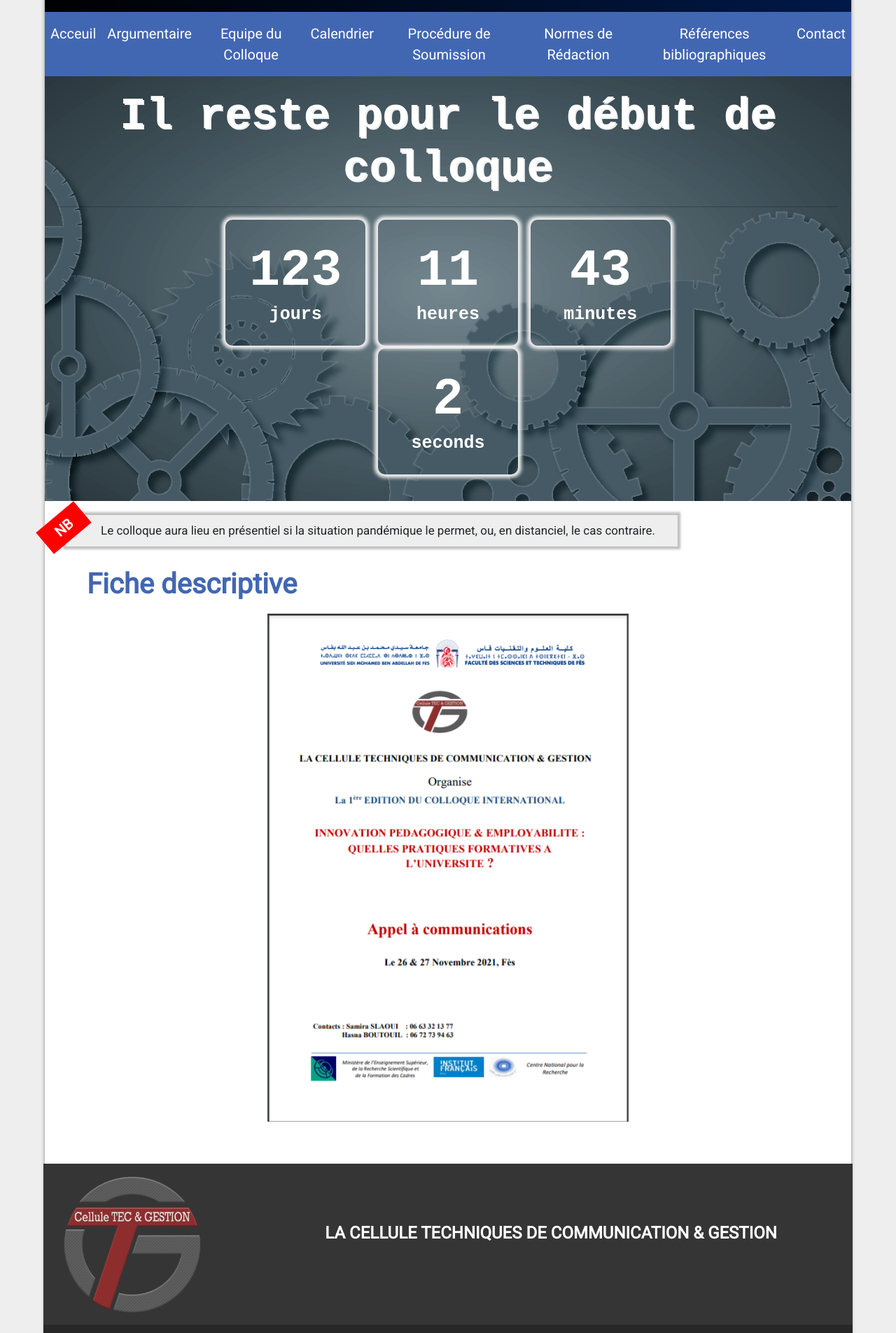
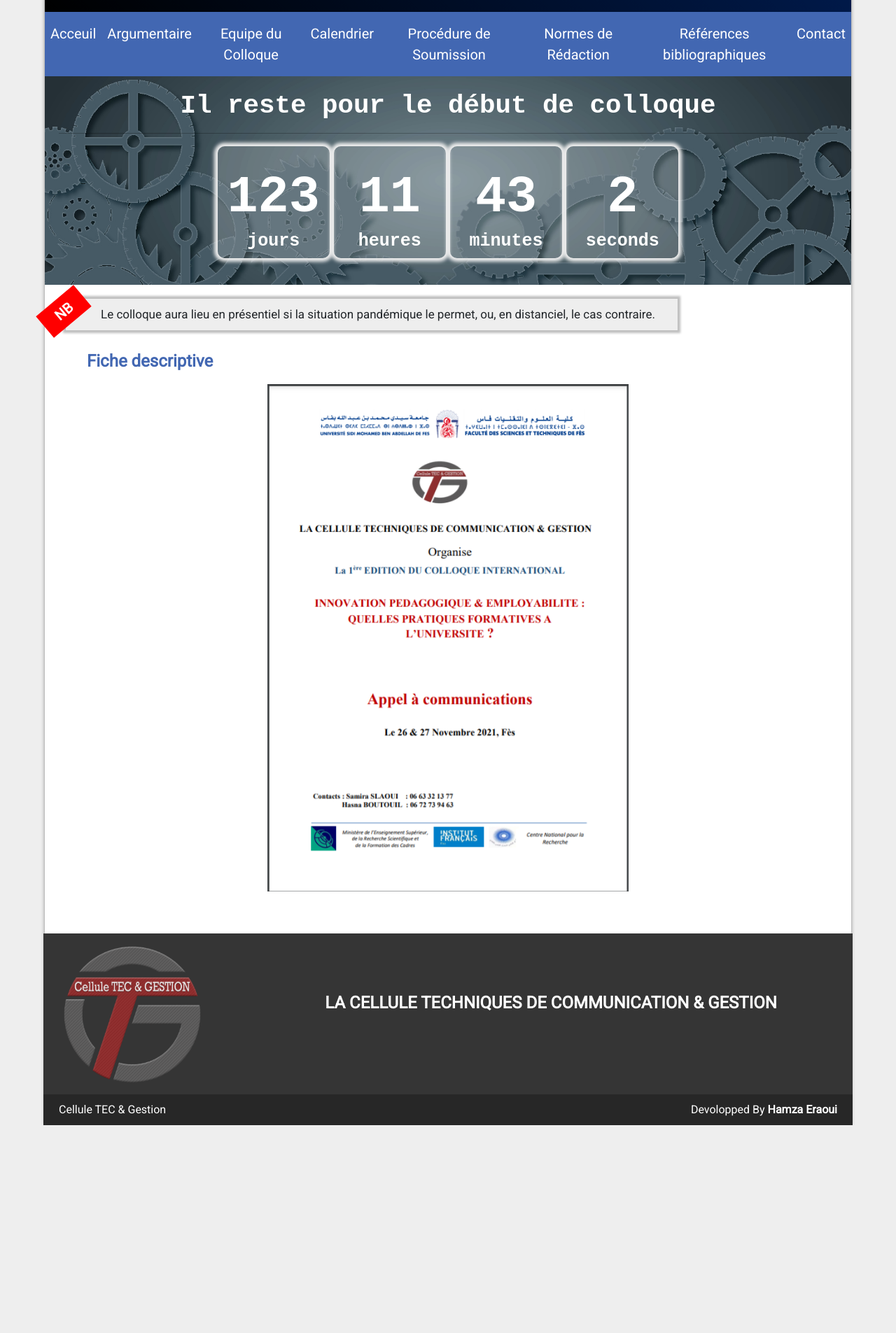
Before and after one commit to Eraoui909/RNJC, a Vue app: page / in a window 1280 px wide. Shown: the part 420-2325 px from the top of the page at 70% size. After the commit the page ends 2028 px from the top, so only its background shows below. Built offline with nearby package versions, Linux system fonts and the light colour scheme.

Commit message:
last commit

```diff
--- a/public/index.html
+++ b/public/index.html
@@ -4,7 +4,7 @@
     <meta charset="utf-8">
     <meta http-equiv="X-UA-Compatible" content="IE=edge">
     <meta name="viewport" content="width=device-width,initial-scale=1.0">
-    <link rel="icon" href="<%= BASE_URL %>logo_cellule.ong">
+    <link rel="icon" href="<%= BASE_URL %>logo_cellule.png">
     <title><%= htmlWebpackPlugin.options.title %></title>
     <link href="https://cdn.jsdelivr.net/npm/bootstrap@5.0.2/dist/css/bootstrap.min.css" rel="stylesheet" integrity="sha384-EVSTQN3/azprG1Anm3QDgpJLIm9Nao0Yz1ztcQTwFspd3yD65VohhpuuCOmLASjC" crossorigin="anonymous">
       <link rel="preconnect" href="https://fonts.googleapis.com">
--- a/src/components/Footer.vue
+++ b/src/components/Footer.vue
@@ -13,7 +13,7 @@
           <span>Cellule TEC & Gestion</span>
         </div>
         <div class="col-md-6" style="text-align: right">
-          <span>Devolopped By <strong>Hamza Eraoui</strong> & <strong>Achraf Zaim</strong></span>
+          <span>Devolopped By <strong>Hamza Eraoui</strong></span>
         </div>
       </div>
   </div>
--- a/src/views/Home.vue
+++ b/src/views/Home.vue
@@ -5,7 +5,7 @@
       <div class="bgimg">
         <center>
           <div class="middle">
-            <h1 class="ha-countdown-title" style="text-shadow: 2px 2px #EEE;">Il reste pour le début de colloque</h1>
+            <h1 class="ha-countdown-title" >Il reste pour le début de colloque</h1>
             <hr>
             <p id="demo"></p>
           </div>
@@ -53,13 +53,16 @@ export default {
       let minutes = Math.floor((distance % (1000 * 60 * 60)) / (1000 * 60));
       let seconds = Math.floor((distance % (1000 * 60)) / 1000);
 
-      document.getElementById("demo").innerHTML =
-          "<div  style='display: flex;justify-content: space-evenly;flex-wrap: wrap; width: 60%'>"
-          +"<div style='margin: 2px; transform-origin: 50% 100%;  border-radius: 10px; background-color: transparent;width: 200px;height: 180px; box-shadow: 0px 0px 5px 5px #EEE; '><strong style=' line-height: 2; font-size: 2.94em;color: white; font-style: normal; font-weight: 700'>"+ days    + "</strong> <p style='position: relative; bottom: 30px; color: white; font-weight: bold '>jours  </p> " +"</div>"
-          +"<div style='margin: 2px; transform-origin: 50% 100%;  border-radius: 10px; background-color: transparent;width: 200px;height: 180px; box-shadow: 0px 0px 5px 5px #EEE; '><strong style=' line-height: 2; font-size: 2.94em;color: white; font-style: normal; font-weight: 700'>"+ hours   + "</strong> <p style='position: relative; bottom: 30px; color: white; font-weight: bold '>heures </p> " +"</div>"
-          +"<div style='margin: 2px; transform-origin: 50% 100%;  border-radius: 10px; background-color: transparent;width: 200px;height: 180px; box-shadow: 0px 0px 5px 5px #EEE; '><strong style=' line-height: 2; font-size: 2.94em;color: white; font-style: normal; font-weight: 700'>"+ minutes + "</strong> <p style='position: relative; bottom: 30px; color: white; font-weight: bold '>minutes</p> " +"</div>"
-          +"<div style='margin: 2px; transform-origin: 50% 100%;  border-radius: 10px; background-color: transparent;width: 200px;height: 180px; box-shadow: 0px 0px 5px 5px #EEE; '><strong style=' line-height: 2; font-size: 2.94em;color: white; font-style: normal; font-weight: 700'>"+ seconds + "</strong> <p style='position: relative; bottom: 30px; color: white; font-weight: bold '>seconds</p> " +"</div>"
-          +"</div>";
+      if(document.getElementById("demo") !== null){
+        document.getElementById("demo").innerHTML =
+            "<div  style='display: flex;justify-content: space-evenly;flex-wrap: wrap; width: 60%'>"
+            +"<div style='margin: 2px; transform-origin: 50% 100%;  border-radius: 10px; background-color: rgba(255,255,255,0.17);width: 160px;height: 160px; box-shadow: 0px 0px 5px 5px #EEE; '><strong style=' line-height: 2; font-size: 2.94em;color: white; font-style: normal; font-weight: 700'>"+ days    + "</strong> <p style='position: relative; bottom: 30px; color: white; font-weight: bold '>jours  </p> " +"</div>"
+            +"<div style='margin: 2px; transform-origin: 50% 100%;  border-radius: 10px; background-color: rgba(255,255,255,0.17);width: 160px;height: 160px; box-shadow: 0px 0px 5px 5px #EEE; '><strong style=' line-height: 2; font-size: 2.94em;color: white; font-style: normal; font-weight: 700'>"+ hours   + "</strong> <p style='position: relative; bottom: 30px; color: white; font-weight: bold '>heures </p> " +"</div>"
+            +"<div style='margin: 2px; transform-origin: 50% 100%;  border-radius: 10px; background-color: rgba(255,255,255,0.17);width: 160px;height: 160px; box-shadow: 0px 0px 5px 5px #EEE; '><strong style=' line-height: 2; font-size: 2.94em;color: white; font-style: normal; font-weight: 700'>"+ minutes + "</strong> <p style='position: relative; bottom: 30px; color: white; font-weight: bold '>minutes</p> " +"</div>"
+            +"<div style='margin: 2px; transform-origin: 50% 100%;  border-radius: 10px; background-color: rgba(255,255,255,0.17);width: 160px;height: 160px; box-shadow: 0px 0px 5px 5px #EEE; '><strong style=' line-height: 2; font-size: 2.94em;color: white; font-style: normal; font-weight: 700'>"+ seconds + "</strong> <p style='position: relative; bottom: 30px; color: white; font-weight: bold '>seconds</p> " +"</div>"
+            +"</div>";
+      }
+
 
       if (distance < 0) {
         clearInterval(x);
@@ -93,7 +96,7 @@ export default {
 
 .ha-coming-soon h1{
   font-weight: bold;
-  font-size: 2.5em;
+  font-size: 1.5em;
   color: white;
 }
 
--- /dev/null
+++ b/vue.config.js
@@ -0,0 +1,3 @@
+module.exports = {
+    publicPath: ''
+}
```
